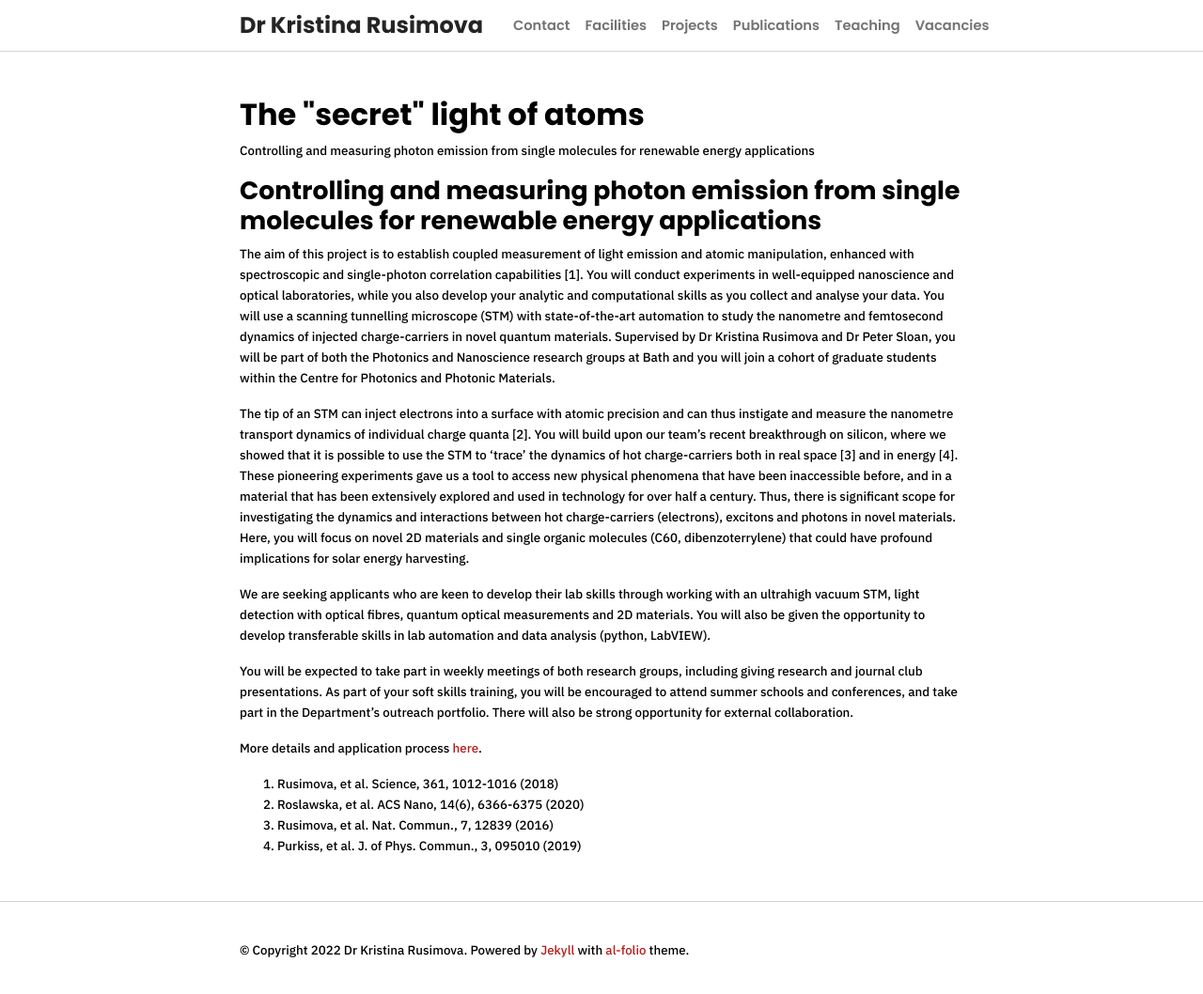
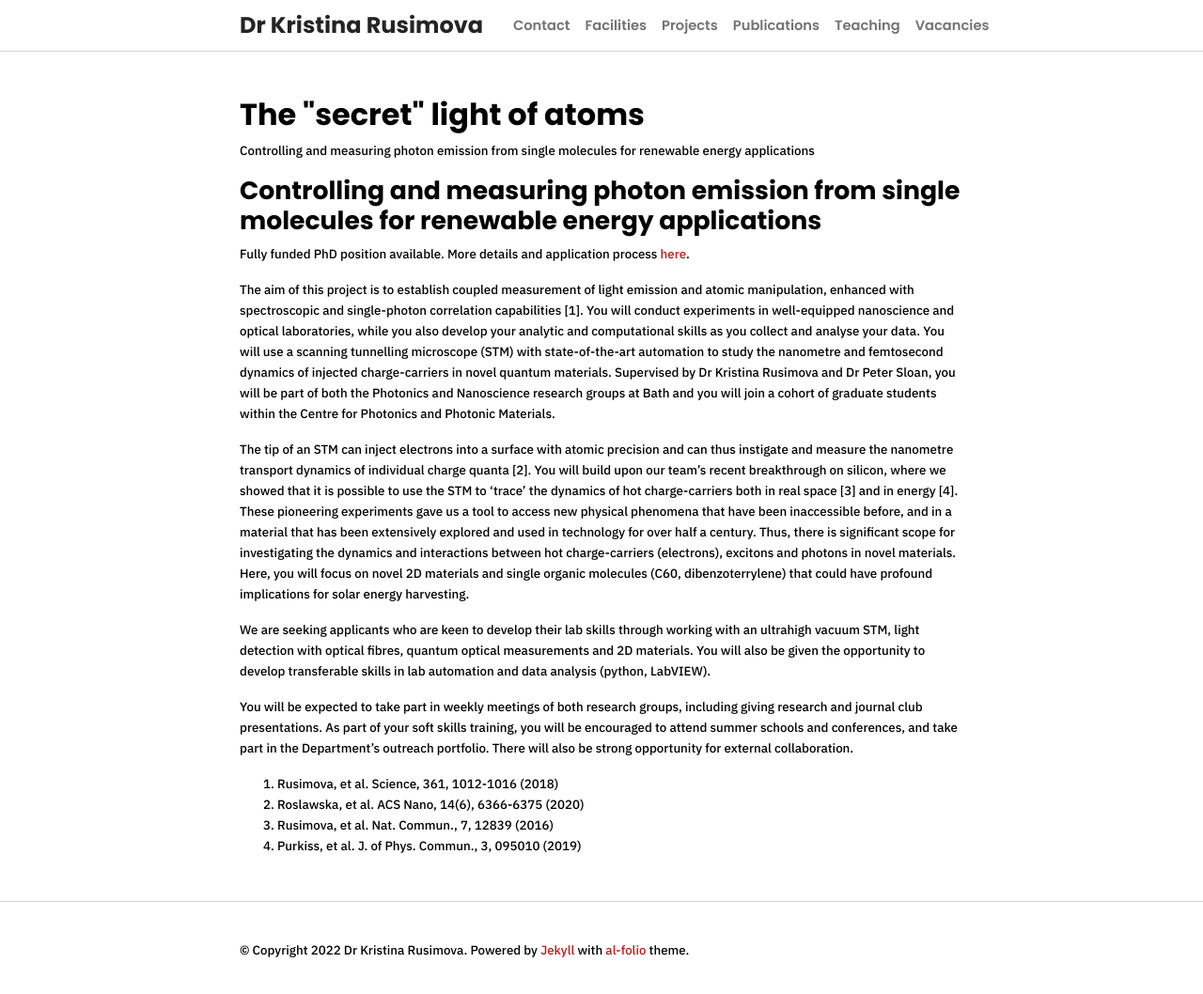
Before and after one commit to kristinarusimova/kristinarusimova.github.io, a Jekyll site: the page built from _projects/secret.md, in a window 1280 px wide and 1062 px high. Shown: the top 1058 px of the window at 94% size. Built offline with Jekyll 4.4.1, drawn with Linux system fonts in a browser that asks for light colours; nearby versions of some CDN libraries; a style sheet for code colours, icons or effects is not loaded.

Commit message:
Update secret.md

```diff
--- a/_projects/secret.md
+++ b/_projects/secret.md
@@ -11,6 +11,9 @@
 
 ## Controlling and measuring photon emission from single molecules for renewable energy applications
 
+Fully funded PhD position available. More details and application process [here](https://www.findaphd.com/phds/project/controlling-and-measuring-photon-emission-from-single-atoms-and-single-molecules/?p139669).
+
+
 The aim of this project is to establish coupled measurement of light emission and atomic manipulation, enhanced with spectroscopic and single-photon correlation capabilities [1]. You will conduct experiments in well-equipped nanoscience and optical laboratories, while you also develop your analytic and computational skills as you collect and analyse your data. You will use a scanning tunnelling microscope (STM) with state-of-the-art automation to study the nanometre and femtosecond dynamics of injected charge-carriers in novel quantum materials. Supervised by Dr Kristina Rusimova and Dr Peter Sloan, you will be part of both the Photonics and Nanoscience research groups at Bath and you will join a cohort of graduate students within the Centre for Photonics and Photonic Materials.
 
  The tip of an STM can inject electrons into a surface with atomic precision and can thus instigate and measure the nanometre transport dynamics of individual charge quanta [2]. You will build upon our team’s recent breakthrough on silicon, where we showed that it is possible to use the STM to ‘trace’ the dynamics of hot charge-carriers both in real space [3] and in energy [4]. These pioneering experiments gave us a tool to access new physical phenomena that have been inaccessible before, and in a material that has been extensively explored and used in technology for over half a century. Thus, there is significant scope for investigating the dynamics and interactions between hot charge-carriers (electrons), excitons and photons in novel materials. Here, you will focus on novel 2D materials and single organic molecules (C60, dibenzoterrylene) that could have profound implications for solar energy harvesting.
```
Also changed, not shown: other parts of _projects/secret.md (+0 -1 lines).
